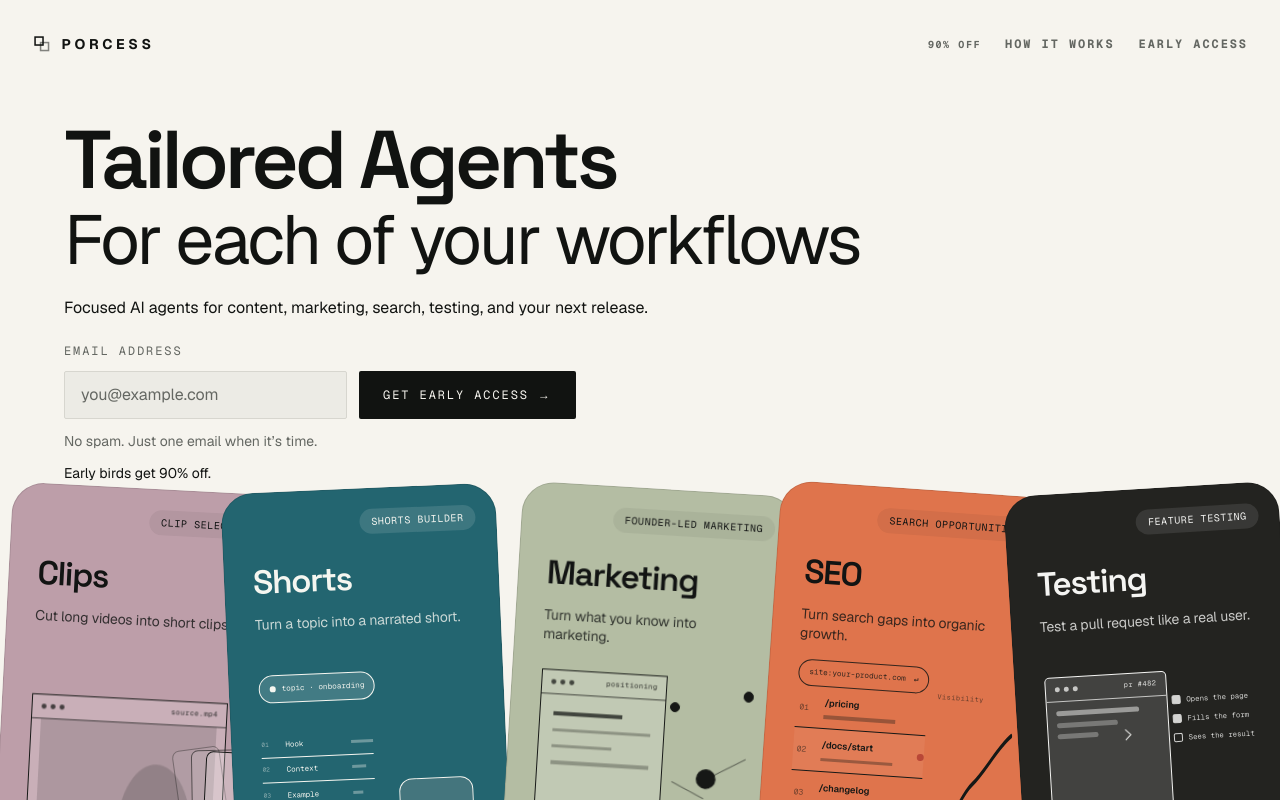
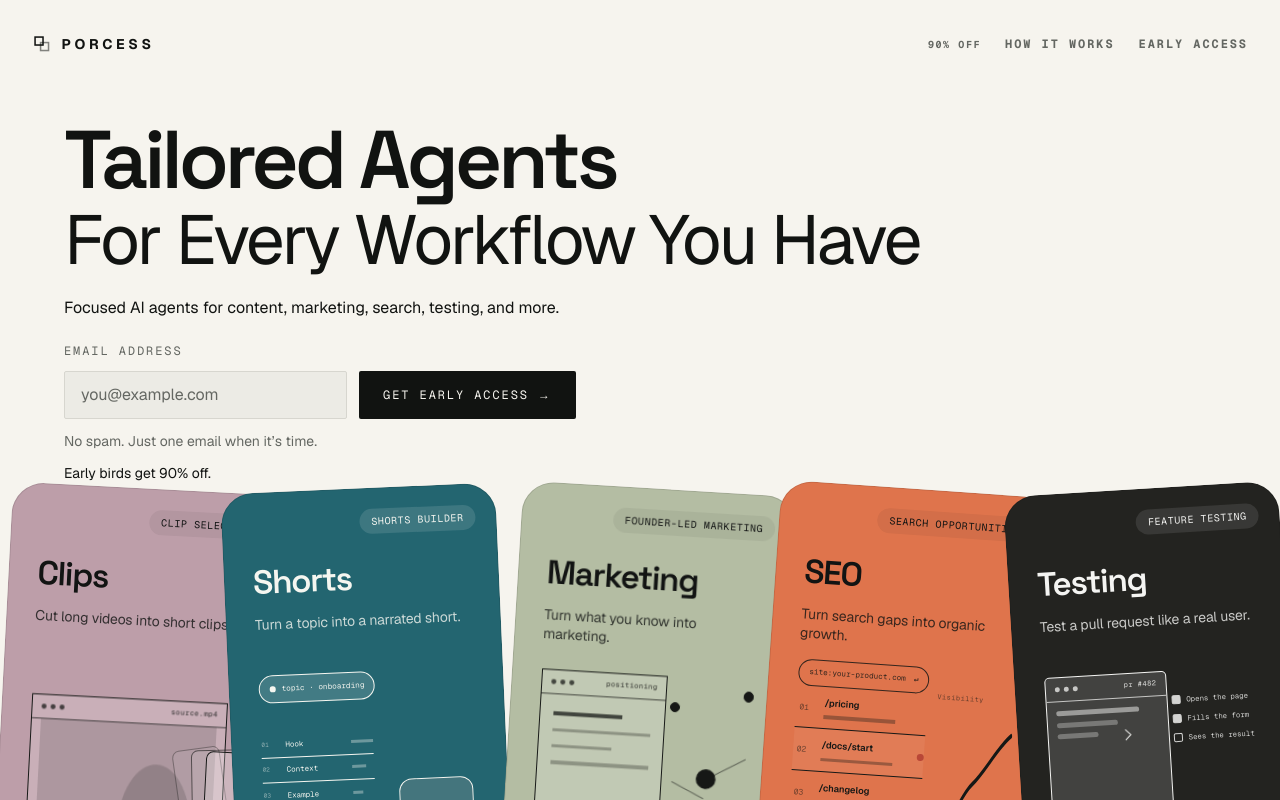
Before and after one commit to Porcess/landing, a Next.js app: page / in a window 1280 px wide. Shown: the top 800 px of the page. Built offline with nearby package versions, Linux system fonts and the light colour scheme; no server answers; the database is empty.

Commit message:
Retitle the hero lines to For Every Workflow You Have and a shorter lede

```diff
--- a/src/content/copy.ts
+++ b/src/content/copy.ts
@@ -23,8 +23,8 @@ export const siteCopy = {
      * what the agents actually do. Both are stated once, in plain text.
      */
     headline: "Tailored Agents",
-    headlineTail: "For each of your workflows",
-    hook: "Focused AI agents for content, marketing, search, testing, and your next release.",
+    headlineTail: "For Every Workflow You Have",
+    hook: "Focused AI agents for content, marketing, search, testing, and more.",
   },
 
   agents: [
```
Also changed, not shown: 1 other file (tests, documents, lock files or other folders).
